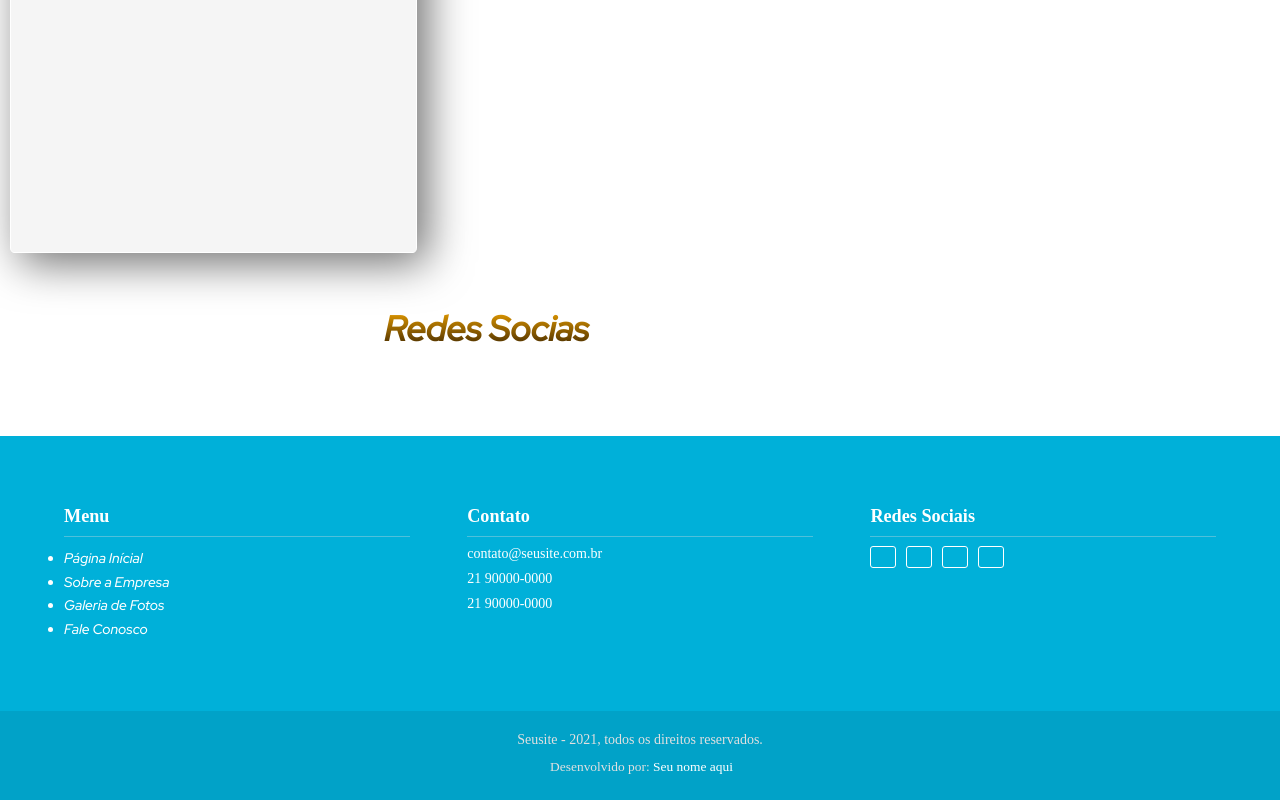
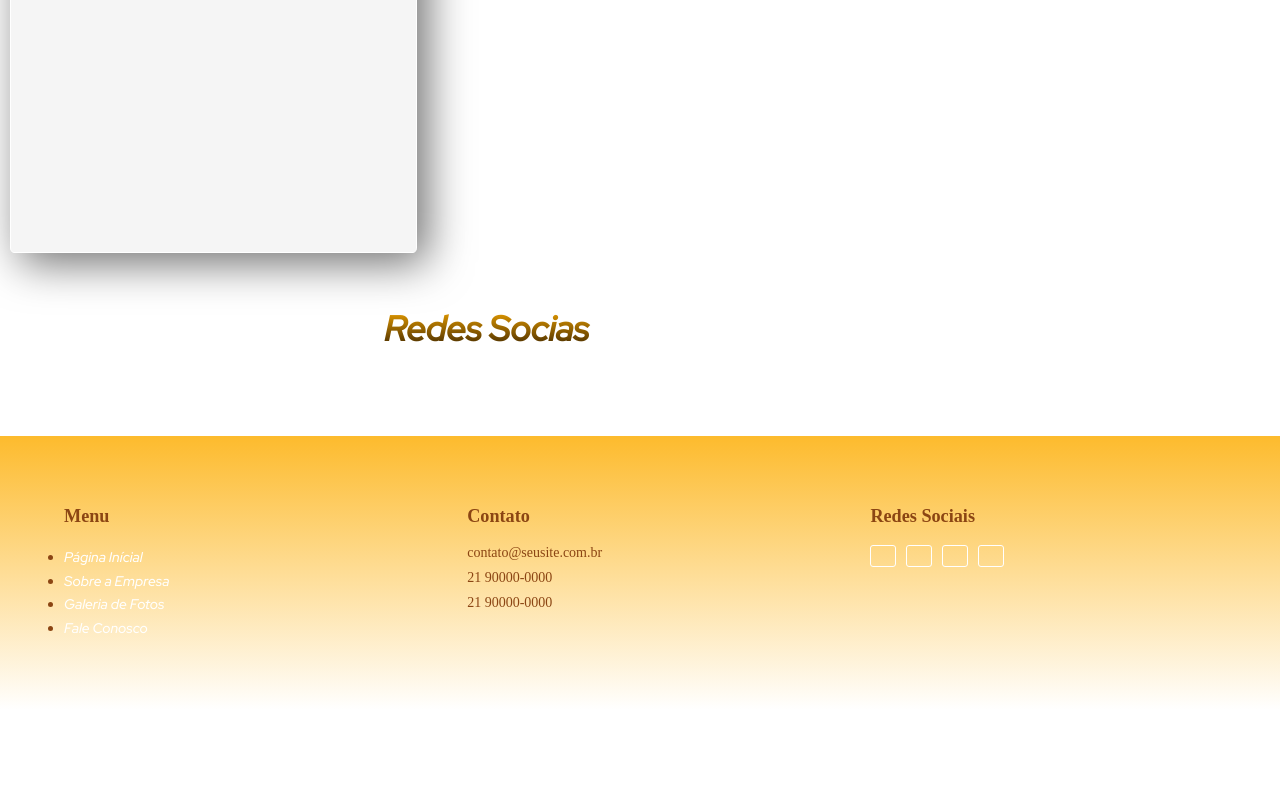
Before and after one commit to Estevao-lang/psi, a plain HTML site: page index.html in a window 1280 px wide. Shown: the part 8706-9506 px from the top of the page. After the commit the page ends 9416 px from the top, so only its background shows below. Drawn offline with Linux system fonts and the light colour scheme.

Commit message:
Add files via upload

```diff
--- a/index.html
+++ b/index.html
@@ -315,12 +315,7 @@
 
         </div>
         <!--Contant-->
-        <div class="main_footer_copy">
 
-            <p class="m-b-footer"> Seusite - 2021, todos os direitos reservados.</p>
-            <p class="by"><i class="icon icon-heart-3"></i> Desenvolvido por: <a href="#" title="Seu nome">Seu nome aqui</a></p>
-
-        </div>
     </footer>
     <script src="scripts.js"></script>
 </body>
--- a/style.css
+++ b/style.css
@@ -361,8 +361,8 @@ section {
 }
 
 .main_footer {
-    background-color: #00b0d9;
-    color: #fff;
+    background: linear-gradient(180deg, rgba(253, 187, 45, 1) 0%, rgba(255, 255, 255, 1) 100%);
+    color: rgba(139, 69, 19);
     font-size: 0.875em;
 }
 
@@ -411,22 +411,21 @@ section {
 .colfooter .titleFooter {
     font-family: 'open_sansregular';
     font-size: 1.3em;
-    color: #ffffff;
+    color: rgba(139, 69, 19);
     padding-bottom: 0.5em;
     margin-bottom: 0.5em;
-    border-bottom: 1px #4ec0db solid;
 }
 
 .colfooter p {
     font-family: 'open_sanslight';
-    color: #ffffff;
+    color: rgba(139, 69, 19);
     font-size: 1em;
     height: 25px;
 }
 
 .botao {
     padding: 10px 12px;
-    color: #fff;
+    color: rgba(139, 69, 19);
     font-family: 'open_sansregular';
     letter-spacing: 2px;
     text-align: center;
@@ -443,7 +442,7 @@ section {
     left: 0px;
     width: 100%;
     height: 1px;
-    background: #6098FF;
+    background: linear-gradient(180deg, rgba(253, 187, 45, 1) 0%, rgba(255, 255, 255, 1) 100%);
     display: block;
     -webkit-transform-origin: left top;
     -ms-transform-origin: left top;
@@ -466,7 +465,7 @@ section {
 
 .botao {
     font-size: 1em;
-    color: #ffffff;
+    color: rgba(139, 69, 19);
     text-align: center;
     font-family: 'open_sansregular';
     border: 1px solid #ffffff;
@@ -482,7 +481,7 @@ section {
 
 .botao:hover {
     border: 1px solid #262626;
-    color: #2adee3!important;
+    color: rgba(139, 69, 19);
 }
 
 .botao::before {
@@ -540,7 +539,7 @@ section {
 }
 
 .main_footer_copy {
-    background-color: #01a2c8;
+    background: linear-gradient(180deg, rgba(255, 255, 255, 1) 0%, rgba(253, 187, 45, 1) 100%);
     width: 100%;
     float: left;
     text-align: center;
@@ -563,7 +562,7 @@ section {
 }
 
 .main_footer_copy .by a {
-    color: #fff;
+    color: rgba(139, 69, 19);
     text-decoration: none;
 }
 
```
